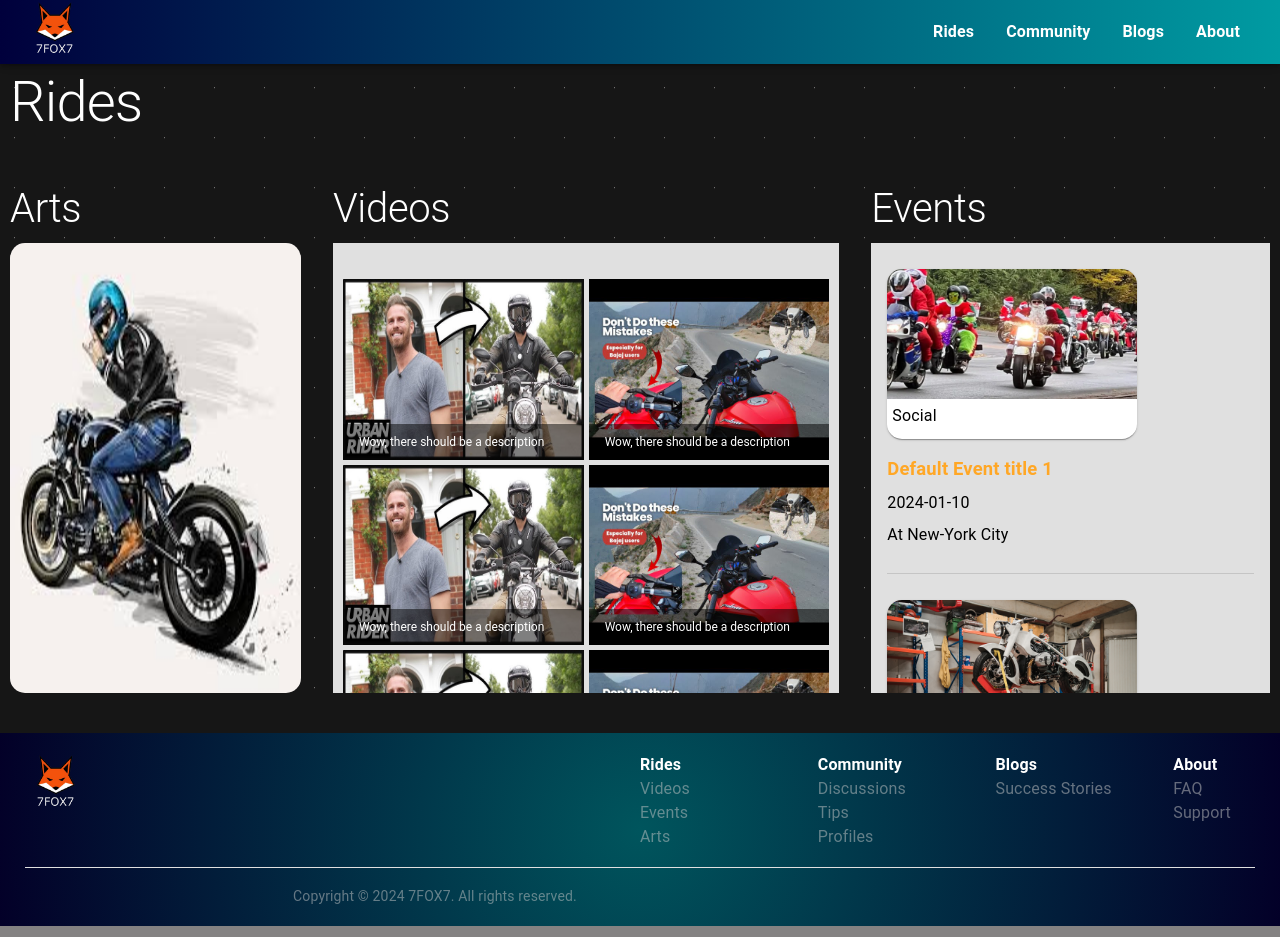
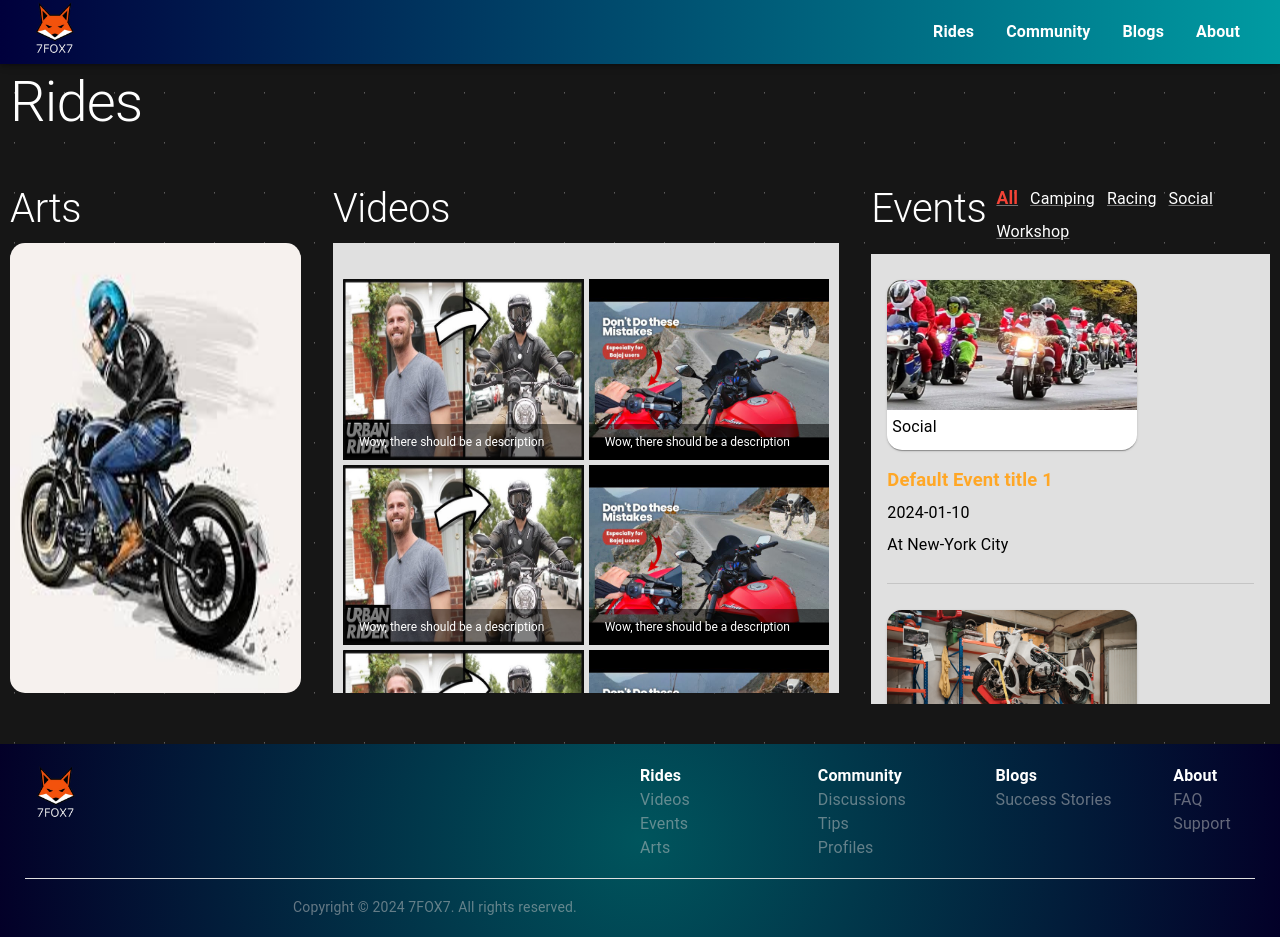
Before and after one commit to 7FOX7/moto-project, a React (Vite) app: page /rides in a window 1280 px wide. Built offline with nearby package versions, Linux system fonts and the light colour scheme; some icons are missing.

Commit message:
Added a feature for filtering event by their type and from that are in the 'Rides' route and updated the code accordingly

```diff
--- a/src/components/Rides/EventSection.jsx
+++ b/src/components/Rides/EventSection.jsx
@@ -2,6 +2,7 @@ import { Fragment } from "react"
 import { useState } from "react"
 import { useScreenSize } from "../../contexts/ScreenSizeContext"
 import { useTheme } from "@emotion/react"
+import CustomSelect from "../../customs/components/CustomSelect"
 import CustomCarousel from "../../customs/components/CustomCarousel"
 import CustomText from "../../customs/components/CustomText"
 import CustomImage from "../../customs/components/CustomImage"
@@ -15,33 +16,110 @@ import Grid2 from "@mui/material/Grid2"
 import Divider from "@mui/material/Divider"
 import events from "../../data/events"
 import Link from "@mui/material/Link"
+import eventTypes from "../../data/eventTypes"
 
 const EventSection = () => {
-   const [visibleEvents, setVisibleEvents] = useState(6);
+   const [visibleEvents, setVisibleEvents] = useState(5);
+   const [filteredEvents, setFilteredEvents] = useState([...events])
+   const [selectedEventType, setSelectedEventType] = useState('All');
    const isSmallScreen = useScreenSize();
    const theme = useTheme();
+
+   const handleChange = (e) => {
+      const selectedType = e.target.value
+      const filteredEvents = selectedType === "All" ? events : events.filter(event => event.type === selectedType)
+      setSelectedEventType(selectedType)
+      setFilteredEvents(filteredEvents)
+      setVisibleEvents(5)
+   }
+
+   const handleClick = (eventType) => {
+      const selectedType = eventType
+      const filteredEvents = selectedType === "All" ? events : events.filter(event => event.type === selectedType)
+      setSelectedEventType(selectedType)
+      setFilteredEvents(filteredEvents)
+      setVisibleEvents(5)
+   }
+
    return (
       <SectionBox component="section">
             <Box sx={{
-            alignSelf: "flex-start",
-            marginBottom: "10px"
+               display: "flex",
+               color: theme.palette.common.white,
+               marginBottom: "10px",
             }}>
+               <Box>
                   <CustomText
+                     color="inherit"
                      text="Events"
                      variant="h2"
                      typography={isSmallScreen ? theme.typography.global.mobile.sectionHeading : theme.typography.global.desktop.sectionHeading}
                   />
                </Box>
-
+               <Box
+                  sx={{
+                     display: "flex",
+                     alignItems: "center",
+                     marginLeft: "10px",
+                  }}
+               >
+                  {isSmallScreen ?
+                     <CustomSelect
+                        selectedOption={selectedEventType}
+                        options={eventTypes}
+                        onChange={handleChange}
+                     />
+                     :
+                     <Grid2
+                        container
+                        columnSpacing={1.5}
+                        rowSpacing={1}
+                        size={12}
+                        alignItems="center"
+                     >
+                        <Grid2>
+                           <Link
+                              component="button"
+                              onClick={() => handleClick("All")}
+                           >
+                              <CustomText
+                                 color={selectedEventType === "All" && theme.palette.rides.selectedEvent.main}
+                                 text="All"
+                                 typography={selectedEventType === "All" && theme.typography.rides.selectedEvent}
+                              />
+                           </Link>
+                        </Grid2>
+                        {eventTypes.map((type) => {
+                           return (
+                              <Grid2 key={type.id}>
+                                 <Grid2>
+                                    <Link
+                                       component="button"
+                                       onClick={() => handleClick(type.name)}
+                                    >
+                                       <CustomText
+                                          color={selectedEventType === type.name && theme.palette.rides.selectedEvent.main}
+                                          text={type.name}
+                                          typography={selectedEventType === type.name && theme.typography.rides.selectedEvent}
+                                       />
+                                    </Link>
+                                 </Grid2>
+                              </Grid2>
+                           )
+                        })}
+                     </Grid2>
+                  }
+               </Box>
+            </Box>
          {isSmallScreen ?
             <CustomCarousel
-               data={events}
+               data={filteredEvents}
                type="event"
             />
             :
             <ScrollableContainer>
                   <List>
-                     {events.slice(0, visibleEvents).map((event) => {
+                     {filteredEvents.slice(0, visibleEvents).map((event) => {
                         return (
                            <Fragment
                               key={event.id}
@@ -138,7 +216,7 @@ const EventSection = () => {
                         justifyContent: "center",
                      }}
                   >
-                     {visibleEvents >= events.length ?
+                     {visibleEvents >= filteredEvents.length ?
                         <CustomText
                            color={theme.palette.common.black}
                            text="That's all, folks! 🎉"
--- /dev/null
+++ b/src/customs/components/CustomSelect.jsx
@@ -0,0 +1,36 @@
+// import { useTheme } from "@emotion/react"
+import Select from "@mui/material/Select"
+import MenuItem from "@mui/material/MenuItem"
+
+const CustomSelect = ({selectedOption, options, onChange, backgroundColor="white", color="black"}) => {
+   // const theme = useTheme();
+   return (
+      <>
+         <Select
+            value={selectedOption}
+            onChange={onChange}
+            sx={{
+               width: "160px",
+               backgroundColor: backgroundColor,
+               color: color
+            }}
+         >
+            <MenuItem value="All">
+               <em>All</em>
+            </MenuItem>
+            {options.map((option) => {
+               return (
+                  <MenuItem
+                     key={option.id}
+                     value={option.name}
+                  >
+                     {option.name}
+                  </MenuItem>
+               )
+            })}
+         </Select>
+      </>
+   )
+}
+
+export default CustomSelect
--- /dev/null
+++ b/src/data/eventTypes.js
@@ -0,0 +1,20 @@
+const eventTypes = [
+   {
+      id: "eventType1",
+      name: "Camping"
+   },
+   {
+      id: "eventType2",
+      name: "Racing"
+   },
+   {
+      id: "eventType3",
+      name: "Social"
+   },
+   {
+      id: "eventType4",
+      name: "Workshop"
+   },
+]
+
+export default eventTypes
--- a/src/themes/theme.js
+++ b/src/themes/theme.js
@@ -1,5 +1,5 @@
 import { createTheme } from "@mui/material";
-import { orange } from "@mui/material/colors";
+import { orange, red } from "@mui/material/colors";
 
 const theme = createTheme({
    components: {
@@ -26,8 +26,11 @@ const theme = createTheme({
       rides: {
          eventTitle: {
             main: orange[400]
+         },
+         selectedEvent: {
+            main: red[500]
          }
-      }
+      },
    },
    shape: {
       borderLinearProgress: {
@@ -92,6 +95,10 @@ const theme = createTheme({
          eventTitle: {
             fontSize: "1.15rem",
             fontWeight: "700"
+         },
+         selectedEvent: {
+            fontSize: "1.1rem",
+            fontWeight: "700"
          }
       }
    }
```
Lines whose indentation alone changed are shown as unchanged.
